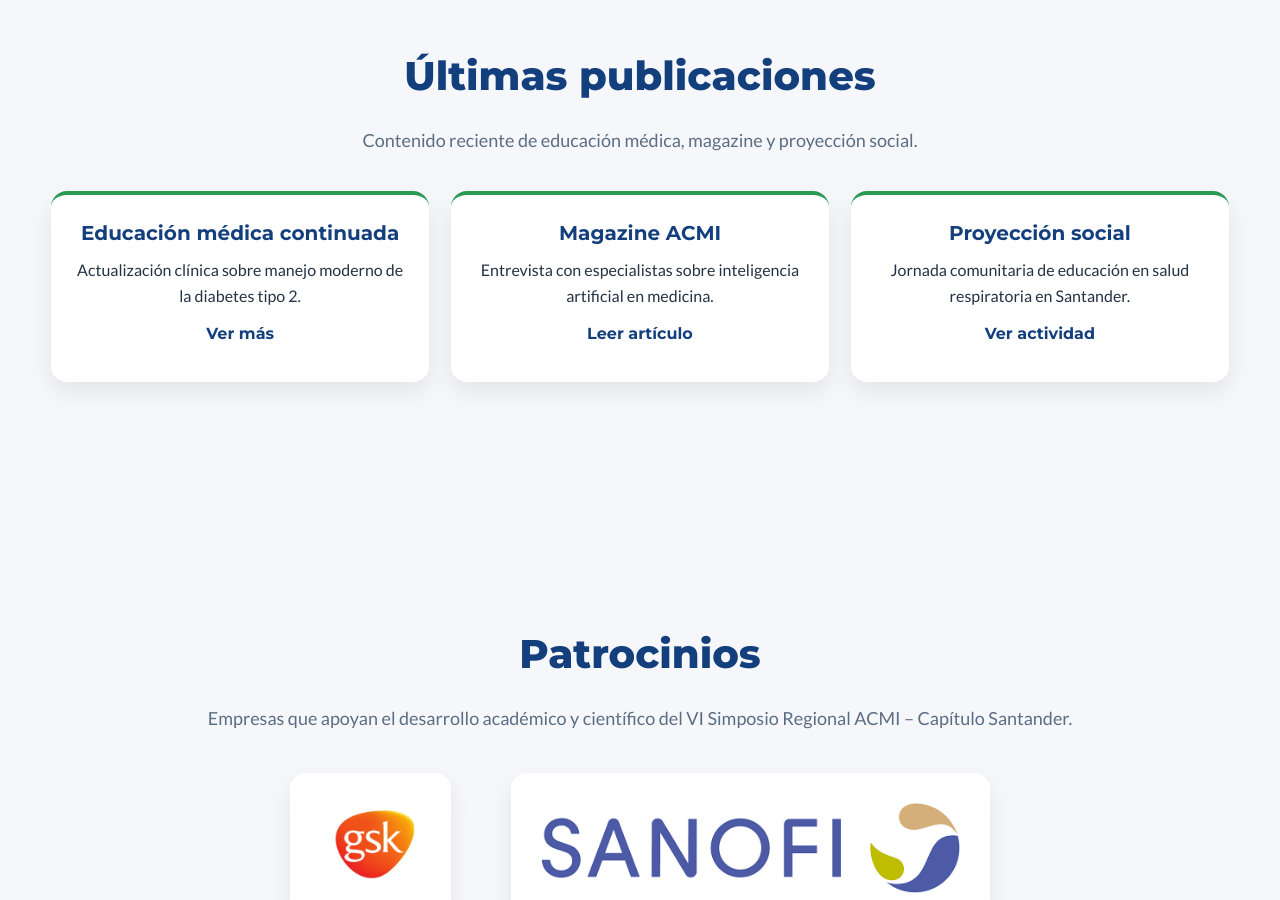
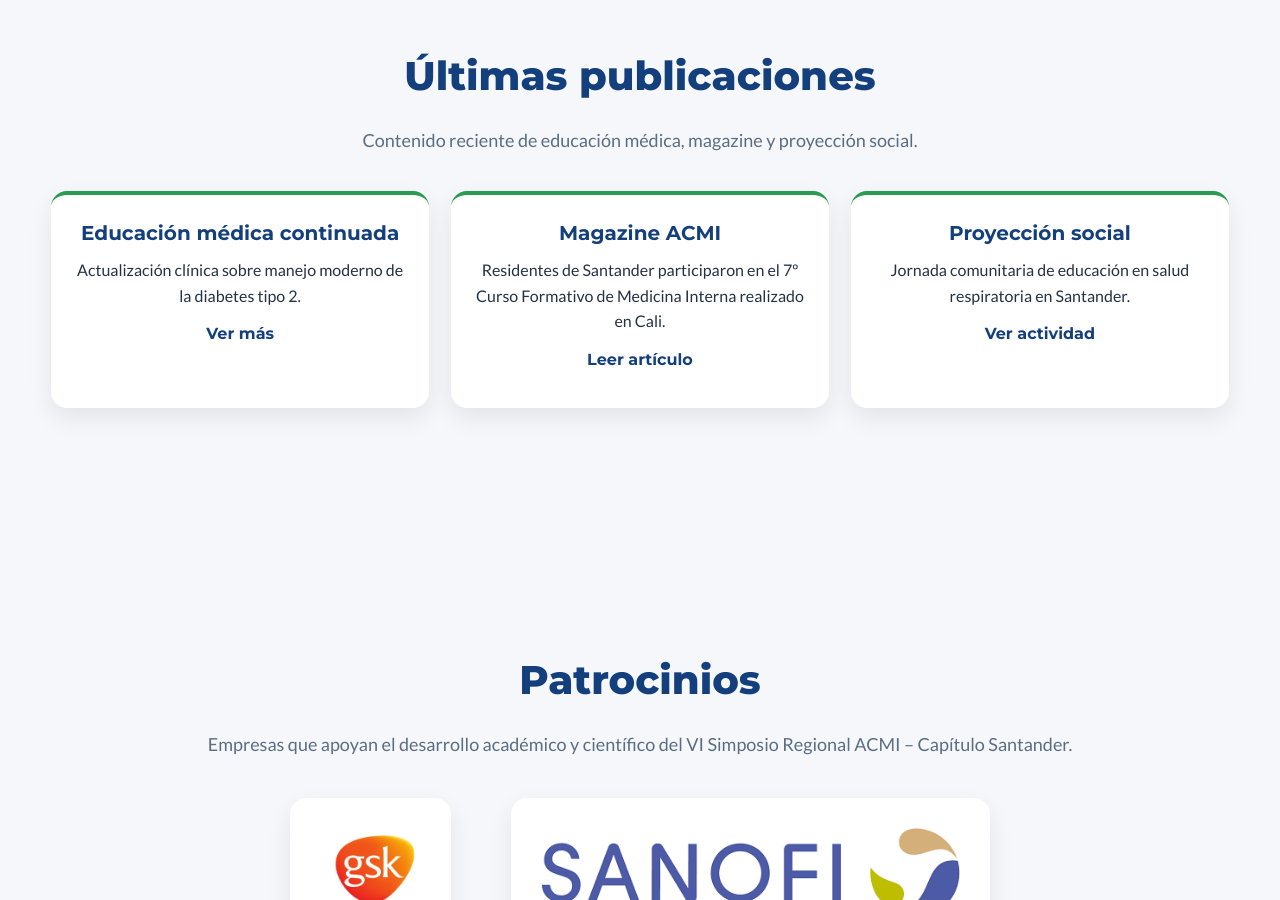
Before and after one commit to Acmisantander/Acmisantander, a Jekyll site: the page index.html, which Jekyll copies as it is, in a window 1280 px wide and 900 px high, scrolled down 5028 px. Built offline with Jekyll 4.4.1, drawn with Linux system fonts in a browser that asks for light colours.

Commit message:
Update index.html

```diff
--- a/index.html
+++ b/index.html
@@ -850,7 +850,7 @@ Contenido reciente de educación médica, magazine y proyección social.
 
 <div class="mini-card">
 <h4>Magazine ACMI</h4>
-<p>Entrevista con especialistas sobre inteligencia artificial en medicina.</p>
+<p>Residentes de Santander participaron en el 7º Curso Formativo de Medicina Interna realizado en Cali.</p>
 <a class="btn btn-light" href="magazine/">Leer artículo</a>
 </div>
 
```
